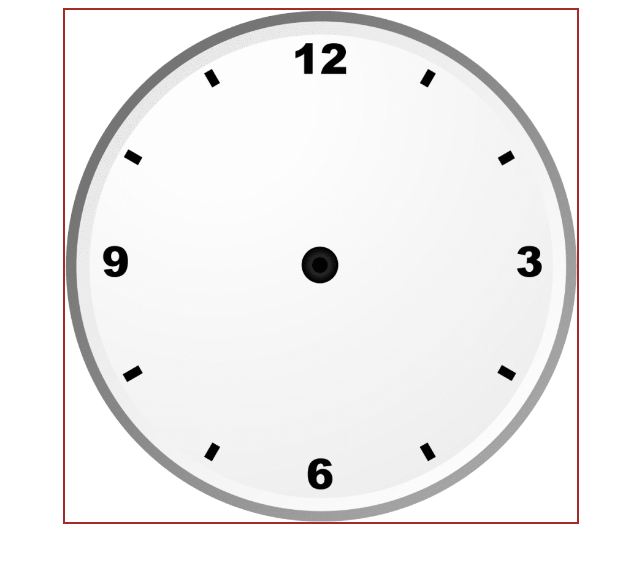
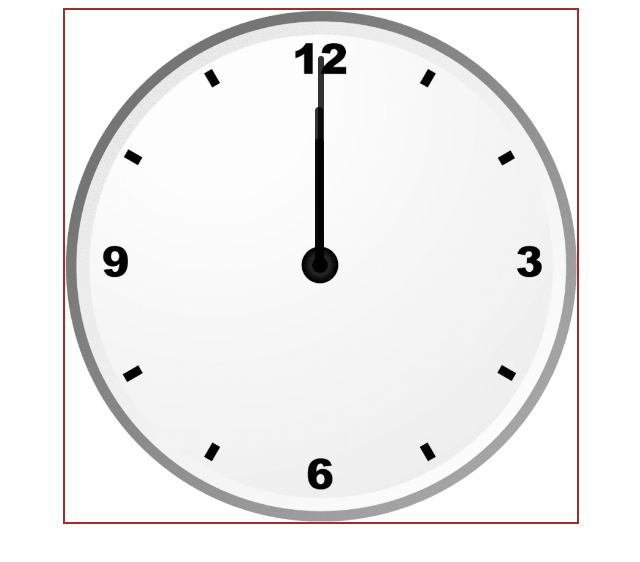
Before and after one commit to AmritOhri/AnalogClock, a plain HTML site: page index.html in a window 1280 px wide. Shown: the whole page, without its empty margins (319-959 px from the left). Drawn offline with Linux system fonts and the light colour scheme.

Commit message:
Hand of clock organized relatively

```diff
--- a/index.css
+++ b/index.css
@@ -1,4 +1,5 @@
 #clockContainer{
+    position: relative;
     border: 2px solid brown;;
     height: 40vw;
     width: 40vw;
@@ -6,3 +7,30 @@
     background-size: 100%;
     margin: auto;
 }
+#hour, #minute, #second{
+    position: absolute;
+    background: black;
+    border-radius: 10px;
+    transform-origin: bottom;
+}
+#hour{
+    width: 1.8%;
+    height: 25%;
+    top: 25%;
+    left: 48.8%;
+    opacity: 0.8;
+}
+#minute{
+    width: 1.6%;
+    height: 30%;
+    top: 19%;
+    left: 48.8%;
+    opacity: 0.8;
+}
+#second{
+    width: 1%;
+    height: 40%;
+    top: 9%;
+    left: 49.5%;
+    opacity: 0.8;
+}
```
